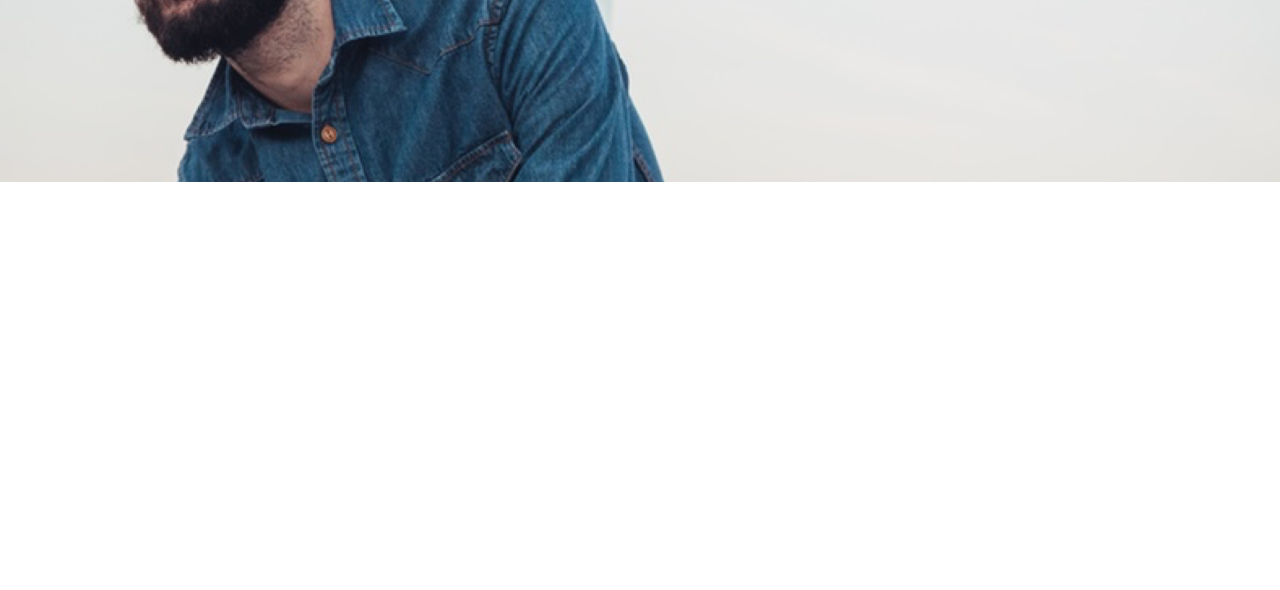
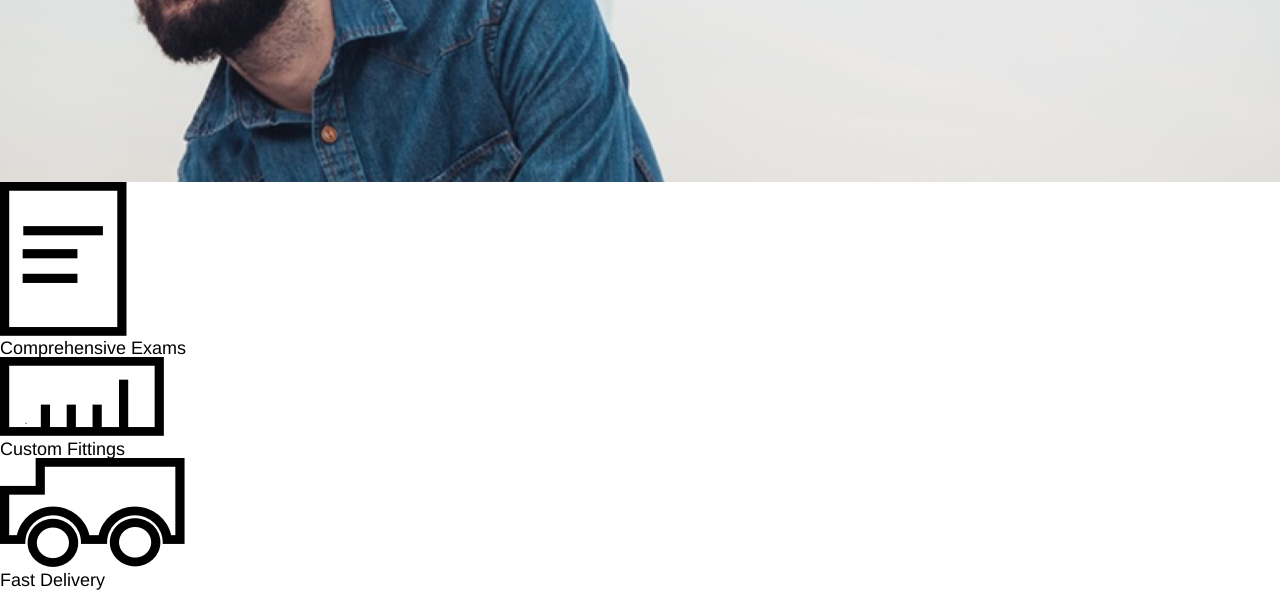
Before and after one commit to johnyboy21/tortoiseshelloptics, a plain HTML site: page index.html in a window 1280 px wide. Shown: the part 376-966 px from the top of the page. Before the commit the page ends 800 px from the top, so only its background shows below. Drawn offline with Linux system fonts and the light colour scheme.

Commit message:
Added icon section.

```diff
--- a/index.html
+++ b/index.html
@@ -7,6 +7,8 @@
     <title>Tortoise Shell Optics</title>
   </head>
   <body>
+
+    <!-- Header Section -->
     <header>
       <nav class="container">
         <div>
@@ -27,5 +29,28 @@
         </div>
       </div>
     </header>
+
+    <!-- Icon Section -->
+    <div class="icons">
+      <div class="icon">
+        <img src="./resources/images/paper-icon.png" class="paper-icon" alt="paper">
+        <div>
+          Comprehensive Exams
+        </div>
+      </div>
+      <div class="icon">
+        <img src="./resources/images/ruler-icon.png" class="ruler" alt="ruler">
+        <div>
+          Custom Fittings
+        </div>
+      </div>
+      <div class="icon">
+        <img src="./resources/images/truck-icon.png" class="truck" alt="truck">
+        <div>
+          Fast Delivery
+        </div>
+      </div>
+    </div>
+
   </body>
 </html>
```
